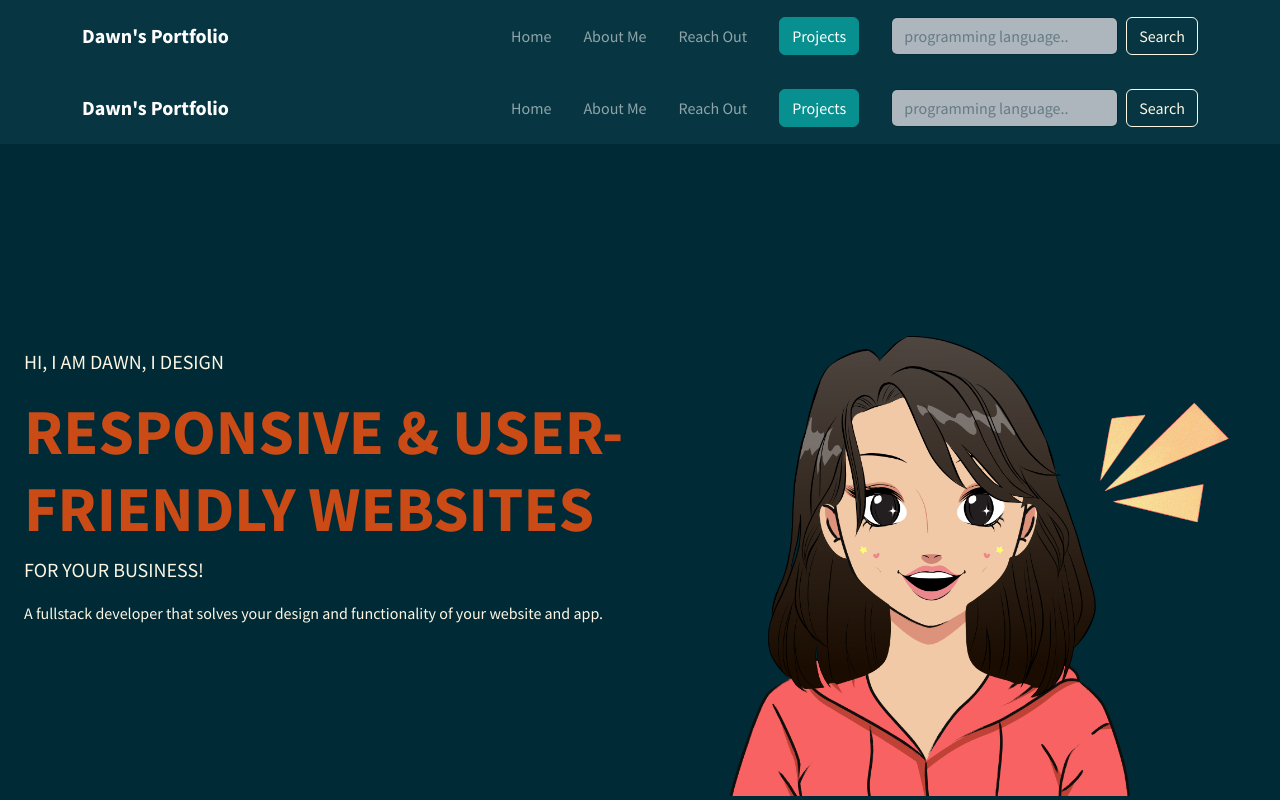
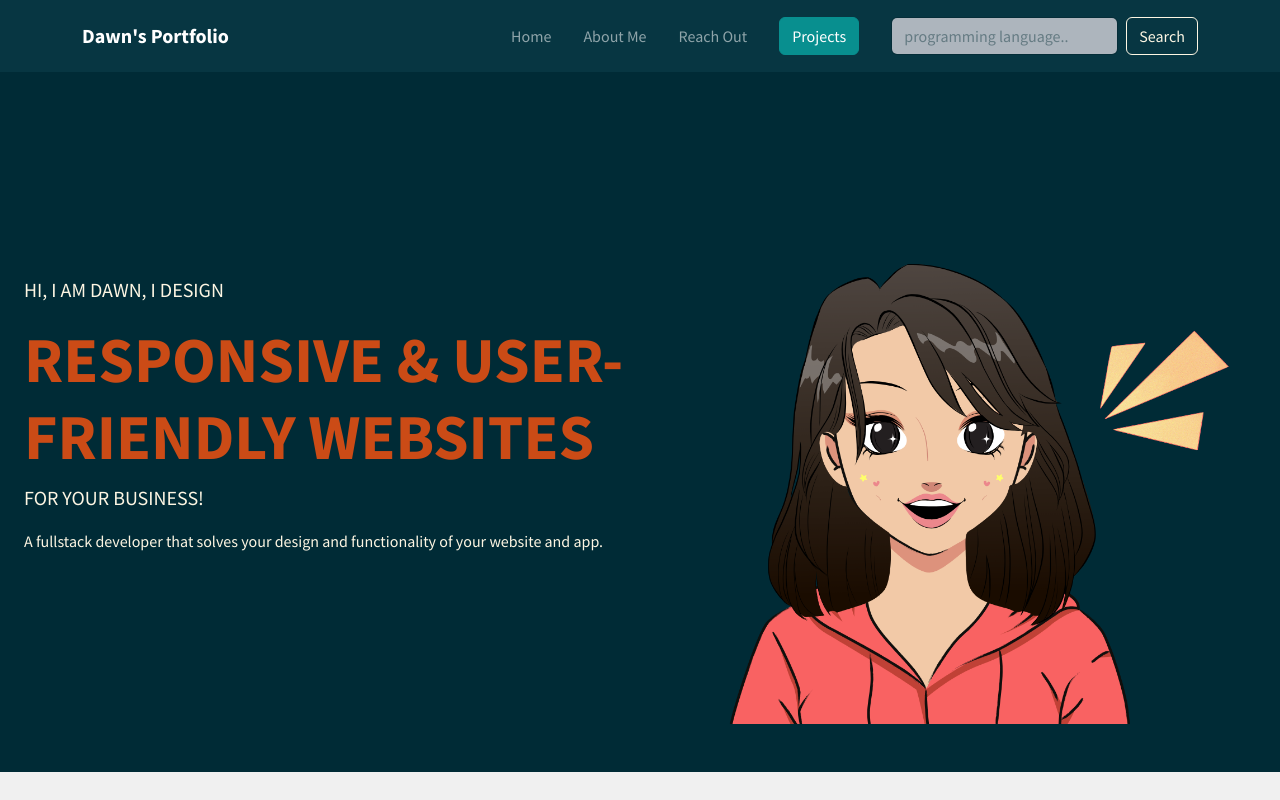
Before and after one commit to PseuDawncode/myreact, a React (Vite) app in the folder portfolio/: page / in a window 1280 px wide. Shown: the top 800 px of the page. Built offline with nearby package versions, Linux system fonts and the light colour scheme.

Commit message:
fixed the double navbar

```diff
--- a/portfolio/components/home.jsx
+++ b/portfolio/components/home.jsx
@@ -1,7 +1,7 @@
 import React, { useState } from 'react';
 import { Container, Row, Col } from 'react-bootstrap';
 import ProjectCard from './projectCard';
-import NavigationBar from './navigationBar';
+
 import projectData from './projectData';
 
 
@@ -13,7 +13,7 @@ function App() {
   );
   return (
     <>
-    <NavigationBar onSearch={setSearchQuery}/>
+
     <div id="home" className="py-5 text-white" bg="dark" variant="dark">
       <Container fluid className="d-flex align-items-center justify-content-center px-4">
         <Row className="align-items-center">
```
